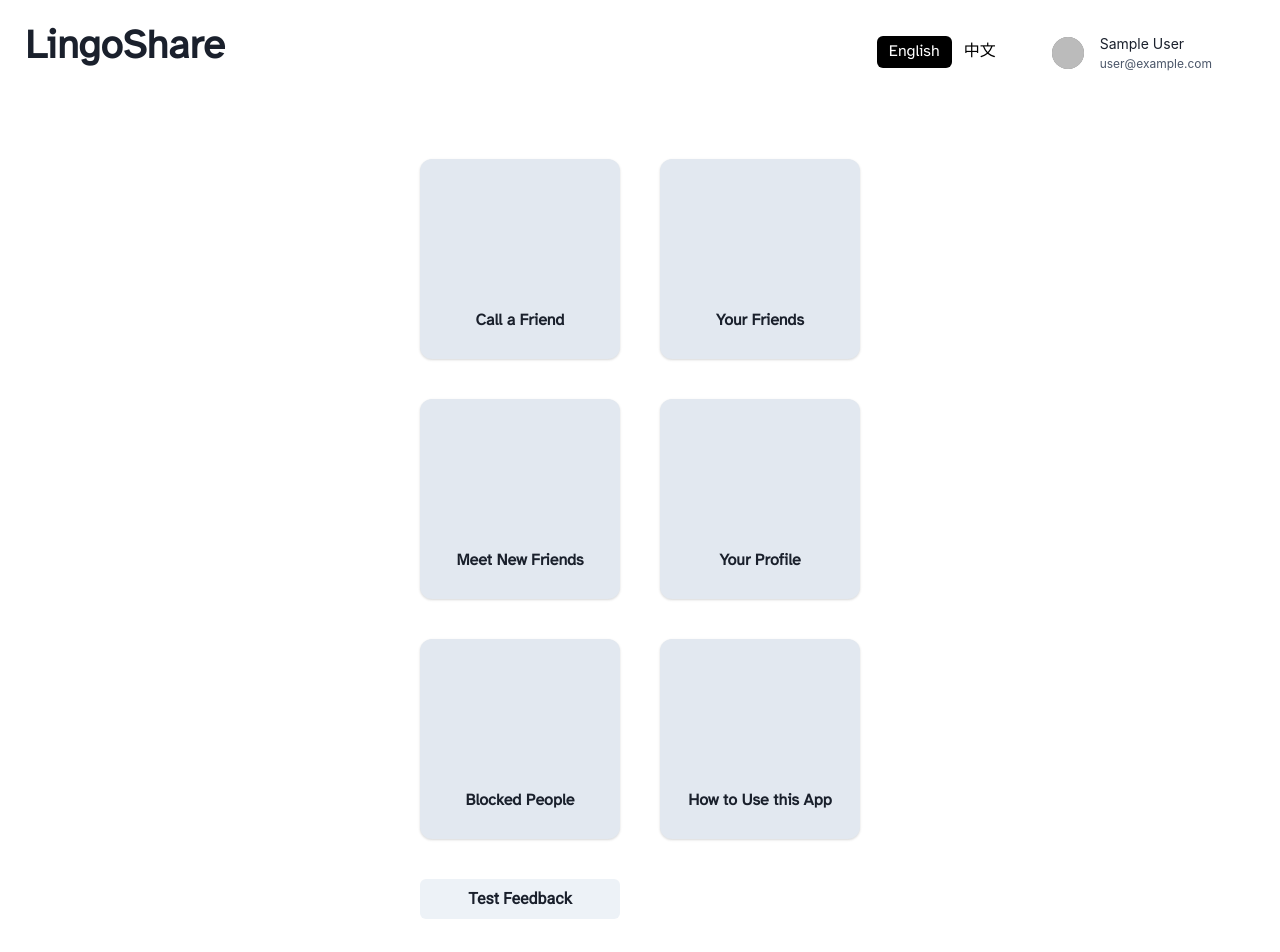
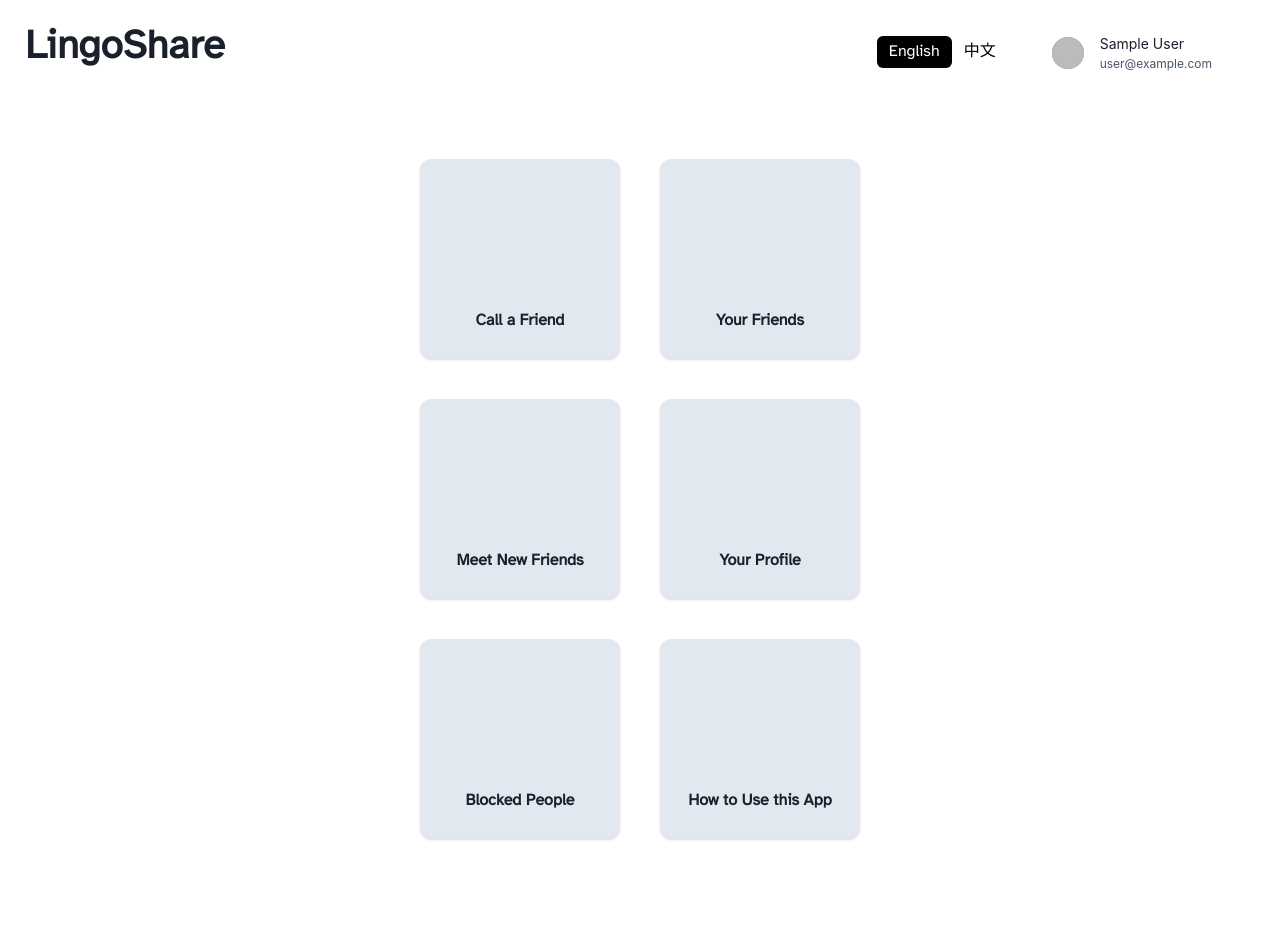
Before and after one commit to cooper-a/lingo-share, a React (Create React App) app in the folder lingo-share/: page /dashboard in a window 1280 px wide. Shown: the top 952 px of the page. Built offline with nearby package versions, Linux system fonts and the light colour scheme; no server answers; the database is empty; sample sign-in values are in the browser's storage; some icons are missing.

Commit message:
remove test btn

```diff
--- a/lingo-share/src/components/dashboard/dashboard.jsx
+++ b/lingo-share/src/components/dashboard/dashboard.jsx
@@ -17,9 +17,6 @@ import Navbar from "../navbar";
 import { useTranslation } from "react-i18next";
 import CallNotification from "../callnotification";
 import Icon from "@adeira/icons";
-
-//TEMPORARY
-import { Button } from "@chakra-ui/react";
 
 export default function Dashboard() {
   const navigate = useNavigate();
@@ -93,16 +90,6 @@ export default function Dashboard() {
               text={t("How to Use this App")}
               iconName={"info_circle"}
             />
-            {/* TODO REMOVE THIS - TEMP FOR TESTING*/}
-            <Button
-              onClick={() =>
-                navigate("/callfeedback", {
-                  state: { roomName: "testRoom", callID: "testID" },
-                })
-              }
-            >
-              Test Feedback
-            </Button>
           </SimpleGrid>
         </div>
       </ChakraProvider>
```
